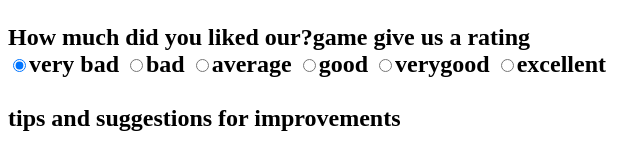
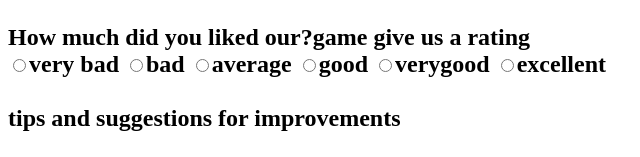
Before and after one commit to kanishk-creator/Dimension23Studios-web, a plain HTML site: page support forum.html in a window 1280 px wide. Shown: the part 623-780 px from the top of the page, 0-640 px from the left. Drawn offline with Linux system fonts and the light colour scheme.

Commit message:
Update support forum.html

```diff
--- a/support forum.html
+++ b/support forum.html
@@ -19,8 +19,7 @@ comment/complaint:
 </textarea>
 <br><br>
 How much did you liked our?game give us a rating
-<br><input type ="radio" name = "rating" value= "very bad"
-checked>very bad
+<br><input type ="radio" name = "rating" value= "very bad">very bad
 <input type ="radio" name = "rating" value = "bad">bad
 <input type ="radio" name = "rating" value = "average">average
 <input type ="radio" name = "rating" value = "good">good
```
